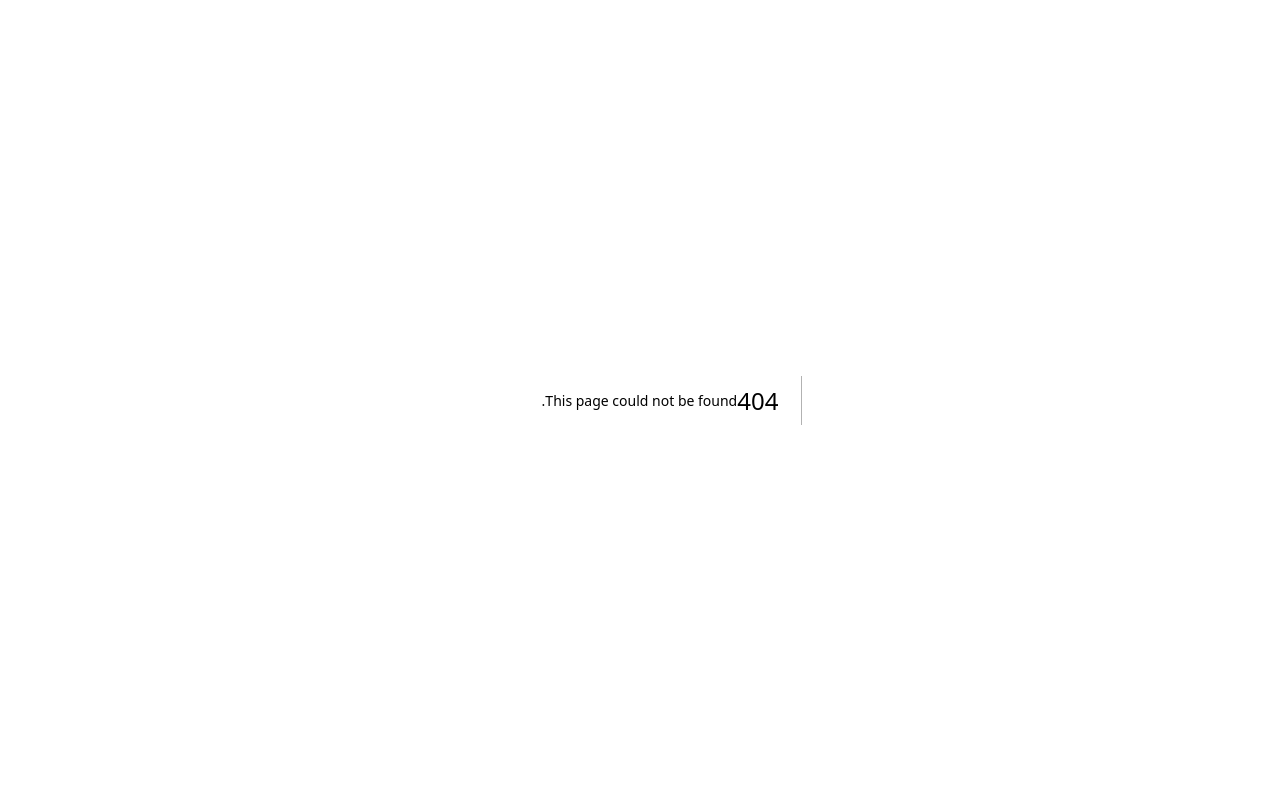
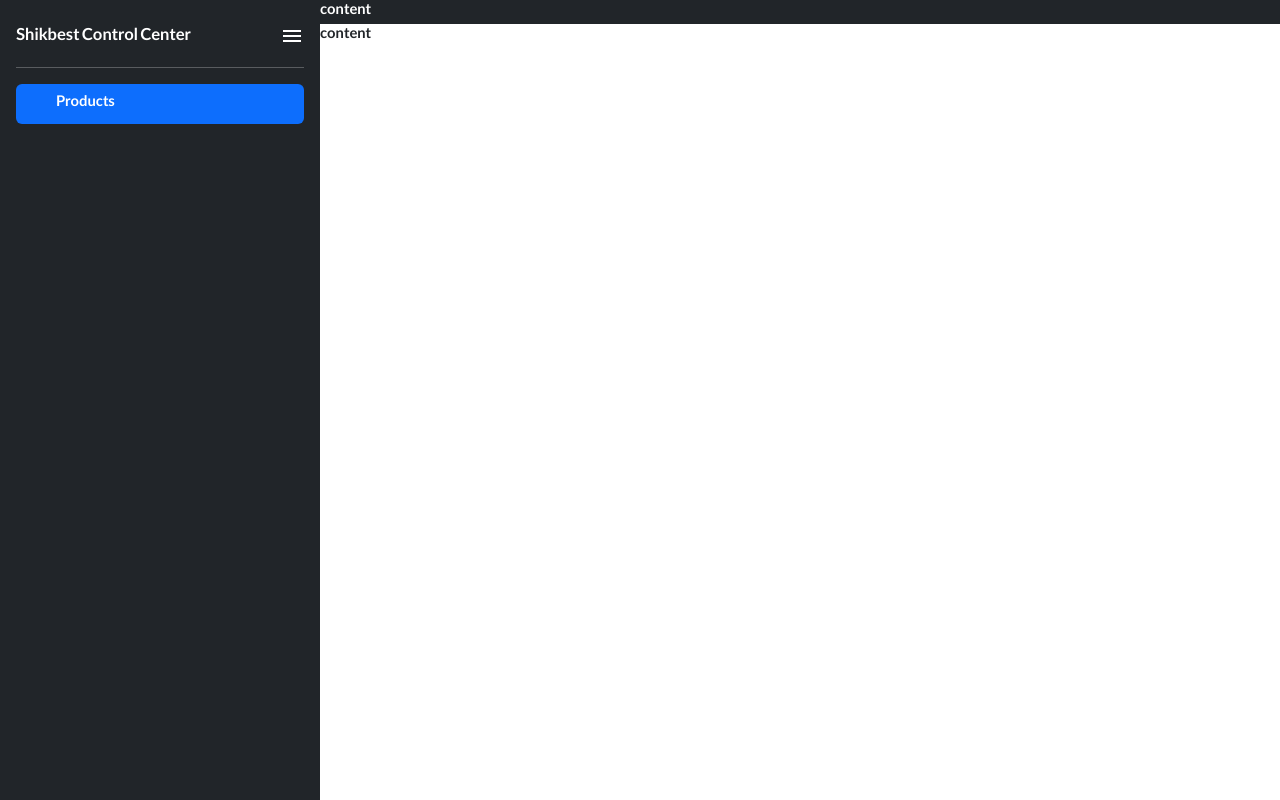
Before and after one commit to rezatd-develop/qeetee-rtl, a Next.js app: page /admin in a window 1280 px wide. Before the commit this address had no page. Built offline with nearby package versions, Linux system fonts and the light colour scheme.

Commit message:
set basic of admin panel

```diff
--- /dev/null
+++ b/src/app/admin/page.js
@@ -0,0 +1,10 @@
+import PublicLayout from "@/src/layouts/PublicLayout";
+import AdminProducts from "./products/page";
+
+export default function admin() {
+    return (
+        <PublicLayout admin>
+            <AdminProducts />
+        </PublicLayout>
+    )
+}
--- /dev/null
+++ b/src/app/admin/products/page.js
@@ -0,0 +1,3 @@
+export default function AdminProducts() {
+    return <div>content</div>
+}
--- /dev/null
+++ b/src/files/styles/view/admin/Admin.scss
@@ -0,0 +1,7 @@
+.admin-sidebar {
+    height: 100vh;
+}
+
+.expanded-admin-sidebar {
+    width: fit-content;
+}
--- /dev/null
+++ b/src/layouts/AdminLayout.js
@@ -0,0 +1,19 @@
+import { Col, Row } from "reactstrap";
+
+import AdminSidebar from "../view/admin/sidebar/AdminSidebar";
+
+export default function AdminLayout({ children }) {
+    return (
+        <div dir="ltr">
+            <Row className="m-0">
+                <Col className="p-0" md={3}>
+                    <AdminSidebar />
+                </Col>
+                <Col className="p-0">
+                    <div className="bg-dark white-color">content</div>
+                    {children}
+                </Col>
+            </Row>
+        </div>
+    )
+}
--- a/src/layouts/PublicLayout.js
+++ b/src/layouts/PublicLayout.js
@@ -1,17 +1,24 @@
 import 'bootstrap/dist/css/bootstrap.css';
 
-import Header from '@/src/view/header/Header';
-import Footer from '@/src/view/footer/Footer';
+import AdminLayout from './AdminLayout';
 import '../files/styles/common.scss';
+import UserLayout from './UserLayout';
 
 
 
-export default function PublicLayout({ children }) {
+export default function PublicLayout({ children, admin }) {
     return (
         <div className="white-background">
-            <Header />
-            {children}
-            <Footer />
+            {!admin
+                ?
+                <UserLayout>
+                    {children}
+                </UserLayout>
+                :
+                <AdminLayout>
+                    {children}
+                </AdminLayout>
+            }
         </div>
     );
 }
--- /dev/null
+++ b/src/layouts/UserLayout.js
@@ -0,0 +1,12 @@
+import Footer from "../view/footer/Footer";
+import Header from "../view/header/Header";
+
+export default function UserLayout({ children }) {
+    return (
+        <>
+            <Header />
+            {children}
+            <Footer />
+        </>
+    )
+}
--- /dev/null
+++ b/src/view/admin/sidebar/AdminSidebar.js
@@ -0,0 +1,38 @@
+'use client'
+
+import Link from 'next/link';
+import { useState } from 'react';
+import MenuIcon from '@mui/icons-material/Menu';
+
+import '../../../files/styles/view/admin/Admin.scss';
+
+export default function AdminSidebar() {
+    const [isAdminSidebarCollapsed, setIsAdminSidebarCollapsed] = useState(false);
+
+    const toggleAdminSidebar = () => setIsAdminSidebarCollapsed(!isAdminSidebarCollapsed);
+
+    return (
+        isAdminSidebarCollapsed
+            ?
+            <div onClick={toggleAdminSidebar} className='p-3 m-3 rounded bg-dark expanded-admin-sidebar cursor-pointer'>
+                <MenuIcon className='white-color' />
+            </div>
+            :
+            <div className="d-flex flex-column flex-shrink-0 p-3 text-white bg-dark admin-sidebar">
+                <div className='mt-2 d-flex justify-content-between cursor-pointer' >
+                    <div className='font-size-1125'>Shikbest Control Center</div>
+                    <MenuIcon onClick={toggleAdminSidebar} />
+                </div>
+
+                <hr />
+                <ul className="nav nav-pills flex-column mb-auto">
+                    <li className="nav-item">
+                        <Link href='/admin/products' className="nav-link active">
+                            <svg className="bi me-2" width="16" height="16"></svg>
+                            Products
+                        </Link>
+                    </li>
+                </ul>
+            </div >
+    )
+}
```
